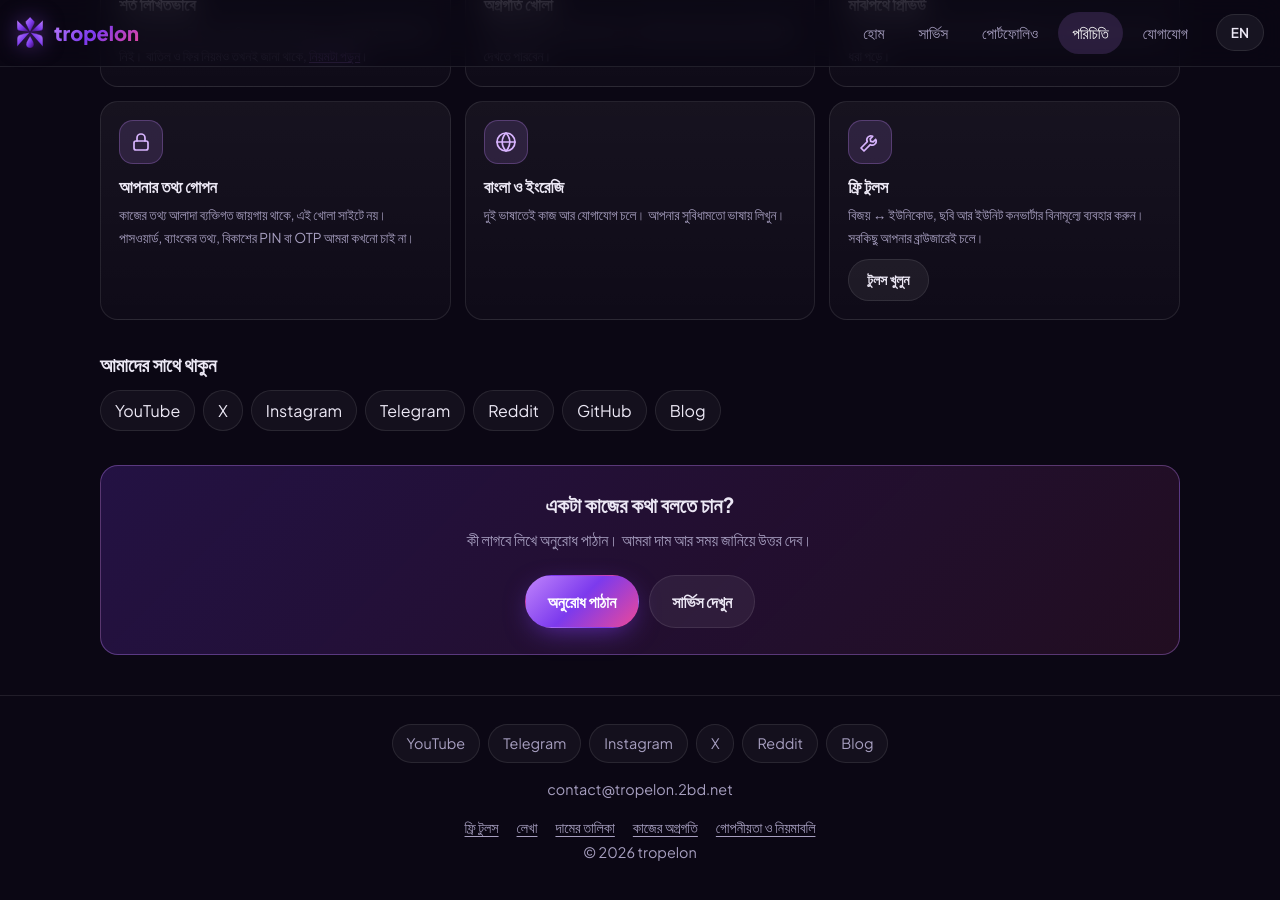
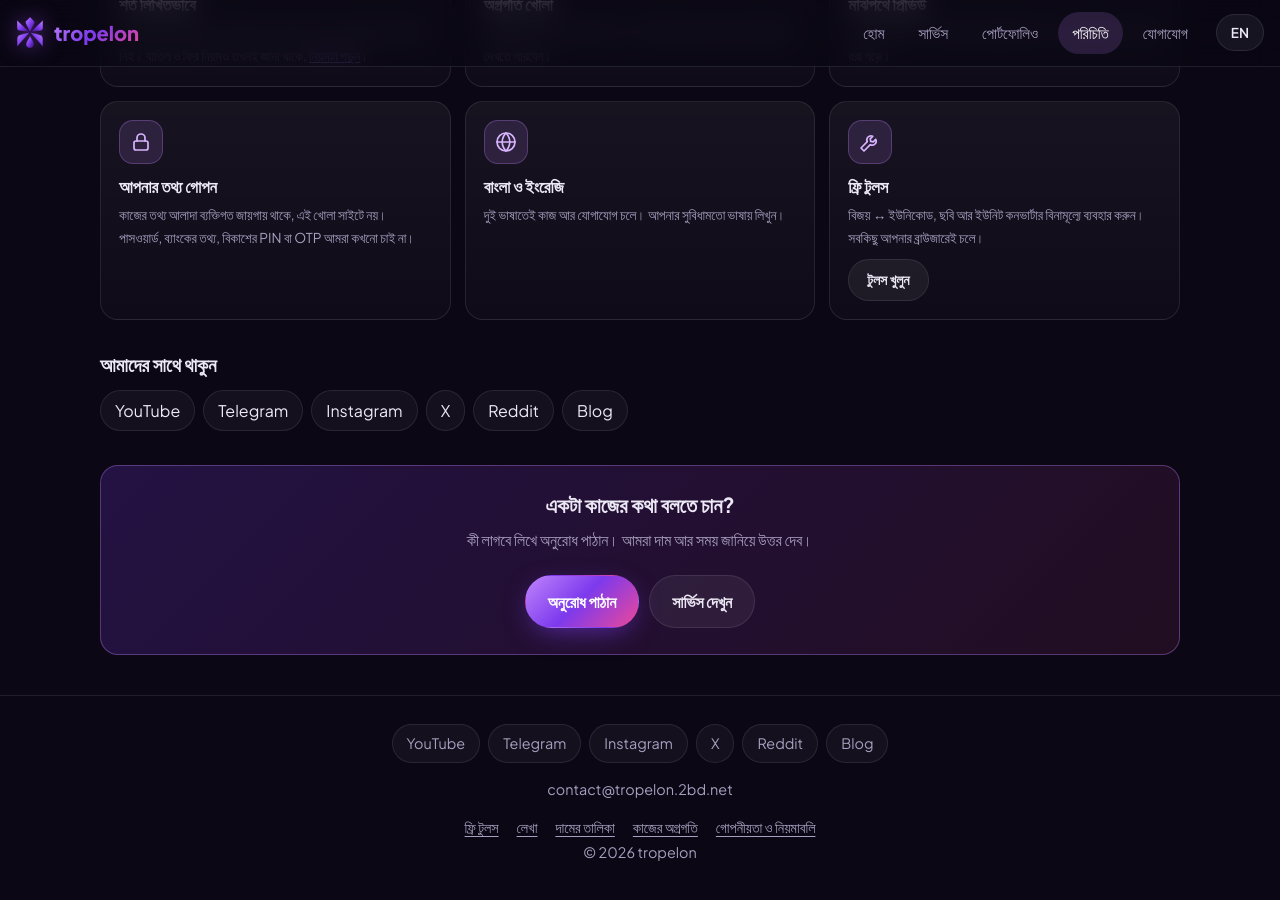
Before and after one commit to tropelon/Ponzile, a Jekyll site: the page built from about.html, in a window 1280 px wide and 900 px high, scrolled down 733 px. Built offline with Jekyll 4.4.1, drawn with Linux system fonts in a browser that asks for light colours; part of the change alters nothing that is shown.

```diff
--- a/about.html
+++ b/about.html
@@ -4,6 +4,7 @@ title: পরিচিতি
 description: tropelon একজন কনটেন্ট ক্রিয়েটরের ডিজিটাল সার্ভিস স্টুডিও | tropelon is a digital service studio run by a content creator
 permalink: /about/
 ---
+{% assign soc = site.data.links.social | default: site.data.site.social %}
 <style>
   .ab-hero{text-align:center;padding:28px 0 10px}
   .ab-hero h1{font-size:clamp(1.8rem,6vw,2.6rem);font-weight:800;margin-top:10px}
@@ -36,12 +37,12 @@ permalink: /about/
   <p class="bn">আমরা একটা বাংলা ইউটিউব চ্যানেল চালাই। সেখানে ডকুমেন্টারি, ভয়ের গল্পের বর্ণনা আর শিক্ষামূলক ভিডিও বানাই। প্রতিটা ভিডিওর জন্য পুরো স্ক্রিপ্ট লেখা আর গুছিয়ে সাজানো আমাদের নিজেদের কাজ।</p>
   <p class="bn">নিজেদের কাজে যে যত্ন লাগে, অন্যের কাজেও সেটাই দিতে চাই। tropelon ছোট একটা স্টুডিও, তাই যার সঙ্গে আপনার কথা হয়, কাজটাও সে-ই করে। মাঝখানে হাত বদল হয় না।</p>
   <p class="bn">আমাদের চ্যানেলে গেলে কাজের ধরন নিজের চোখে দেখতে পারবেন।
-  {% for s in site.data.site.social %}{% if s.key == 'youtube' %}<a href="{{ s.url }}" target="_blank" rel="noopener">YouTube চ্যানেল দেখুন</a>{% endif %}{% endfor %}</p>
+  {% for s in soc %}{% if s.key == 'youtube' %}<a href="{{ s.url }}" target="_blank" rel="noopener">YouTube চ্যানেল দেখুন</a>{% endif %}{% endfor %}</p>
 
   <p class="en">We run a Bangla YouTube channel where we make documentaries, horror narrations and educational videos. Writing a full script for each video and shaping it is our own work.</p>
   <p class="en">We want to give client work the same care we give our own. tropelon is a small studio, so the person you talk to is the person who does the work. Nothing gets handed around in between.</p>
   <p class="en">You can see the kind of work we do on our channel.
-  {% for s in site.data.site.social %}{% if s.key == 'youtube' %}<a href="{{ s.url }}" target="_blank" rel="noopener">Visit the YouTube channel</a>{% endif %}{% endfor %}</p>
+  {% for s in soc %}{% if s.key == 'youtube' %}<a href="{{ s.url }}" target="_blank" rel="noopener">Visit the YouTube channel</a>{% endif %}{% endfor %}</p>
 </div>
 
 <h2 class="section-title"><span class="bn">কাজের ধরন</span><span class="en">How we work</span></h2>
@@ -81,7 +82,7 @@ permalink: /about/
 
 <h2 class="section-title"><span class="bn">আমাদের সাথে থাকুন</span><span class="en">Follow along</span></h2>
 <div class="socials" style="justify-content:flex-start">
-  {% for s in site.data.site.social %}<a href="{{ s.url }}" target="_blank" rel="noopener">{{ s.name }}</a>{% endfor %}
+  {% for s in soc %}<a href="{{ s.url }}" target="_blank" rel="noopener">{{ s.name }}</a>{% endfor %}
 </div>
 
 <section class="ab-cta">
```
